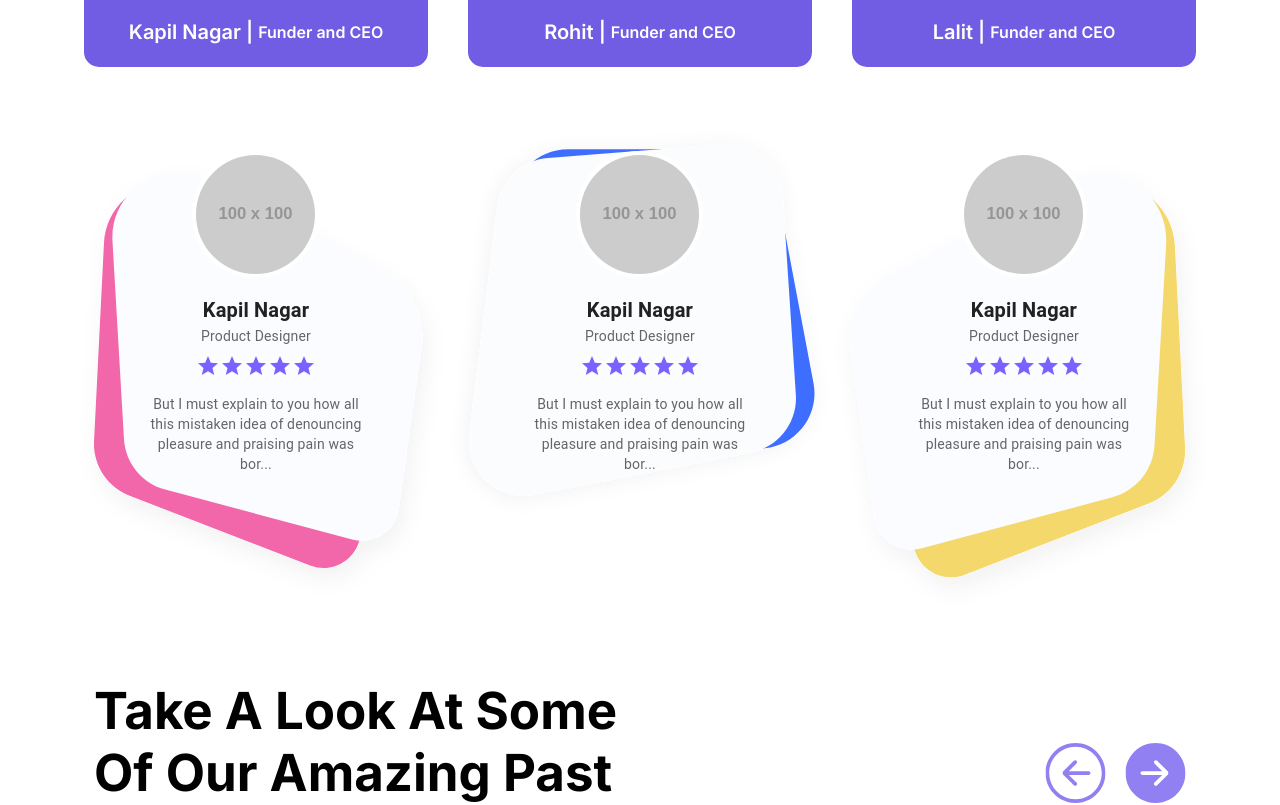
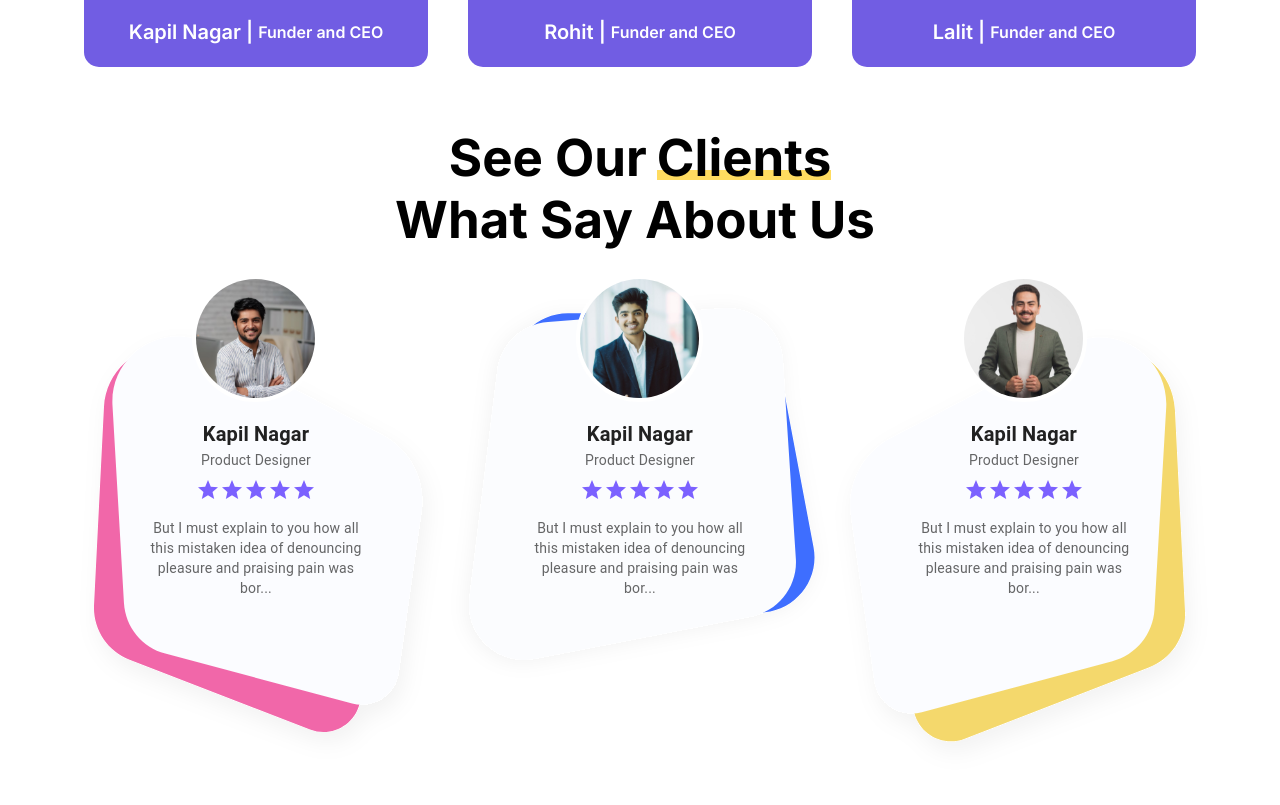
Before and after one commit to RounakXics09/XicsWebsite, a React (Create React App) app: page / in a window 1280 px wide. Shown: the part 5305-6110 px from the top of the page. Built offline with nearby package versions, Linux system fonts and the light colour scheme.

Commit message:
last commit

```diff
--- a/src/widgets/homeComponents/OurClients.js
+++ b/src/widgets/homeComponents/OurClients.js
@@ -4,22 +4,40 @@ import StarIcon from "@mui/icons-material/Star";
 import PinkCard from '../../assets/PinkCard.svg'
 import BlueCard from '../../assets/BlueCard.svg'
 import YellowCard from '../../assets/YellowCard.svg'
+import Emp1 from '../../assets/emp1.svg'
+import Emp2 from '../../assets/emp2.svg'
+import Emp3 from '../../assets/emp3.svg'
 
 const OurClients = () => {
     return (
         <Grid2 container>
+            <Grid2 item size={{ xs: 12, sm: 12, md: 12, lg: 12, xl: 12 }} className='div-center'>
+                <div className='method-heading'>
+                    <span style={{ paddingRight: '10px' }} >See Our</span>
+                    <span style={{ position: 'relative' }}>
+                        Clients
+                        <span className='text-overflow-border-yellow-line'></span>
+                    </span>
+                </div>
+            </Grid2>
+            <Grid2 item size={{ xs: 12, sm: 12, md: 12, lg: 12, xl: 12 }} className='div-center'>
+                <div className='method-heading'>
+                    <span style={{ paddingRight: '10px' }} >What Say About Us</span>
+                </div>
+            </Grid2>
             <Grid2 item size={{ xs: 12, sm: 12, md: 4, lg: 4, xl: 4 }}>
                 <Box
                     width={'100%'}
                     maxHeight={'490px'}
                     position="relative"
+                    paddingTop={'40px'}
                     className='div-center'
                 >
                     <img src={PinkCard} alt="Logo1" style={{ width: '100%', height: '100%' }} />
                     <Box className='div-center' width={'100%'} top={16} position="absolute">
                         <Card sx={{ position: "relative", textAlign: "center", p: 3, width: 250, background: 'transparent', boxShadow: 'none' }}>
                             <Avatar
-                                src="https://via.placeholder.com/100"
+                                src={Emp1}
                                 alt="Profile"
                                 sx={{ width: '119px', height: '119px', mx: "auto", mt: -2, border: "4px solid white" }}
                             />
@@ -45,13 +63,14 @@ const OurClients = () => {
                     width={'100%'}
                     maxHeight={'490px'}
                     position="relative"
+                    paddingTop={'40px'}
                     className='div-center'
                 >
                     <img src={BlueCard} alt="Logo1" style={{ width: '100%', height: '100%' }} />
                     <Box className='div-center' width={'100%'} top={16} position="absolute">
                         <Card sx={{ position: "relative", textAlign: "center", p: 3, width: 250, background: 'transparent', boxShadow: 'none' }}>
                             <Avatar
-                                src="https://via.placeholder.com/100"
+                                src={Emp2}
                                 alt="Profile"
                                 sx={{ width: '119px', height: '119px', mx: "auto", mt: -2, border: "4px solid white" }}
                             />
@@ -77,13 +96,14 @@ const OurClients = () => {
                     width={'100%'}
                     maxHeight={'490px'}
                     position="relative"
+                    paddingTop={'40px'}
                     className='div-center'
                 >
                     <img src={YellowCard} alt="Logo1" style={{ width: '100%', height: '100%' }} />
                     <Box className='div-center' width={'100%'} top={16} position="absolute">
                         <Card sx={{ position: "relative", textAlign: "center", p: 3, width: 250, background: 'transparent', boxShadow: 'none' }}>
                             <Avatar
-                                src="https://via.placeholder.com/100"
+                                src={Emp3}
                                 alt="Profile"
                                 sx={{ width: '119px', height: '119px', mx: "auto", mt: -2, border: "4px solid white" }}
                             />
```
